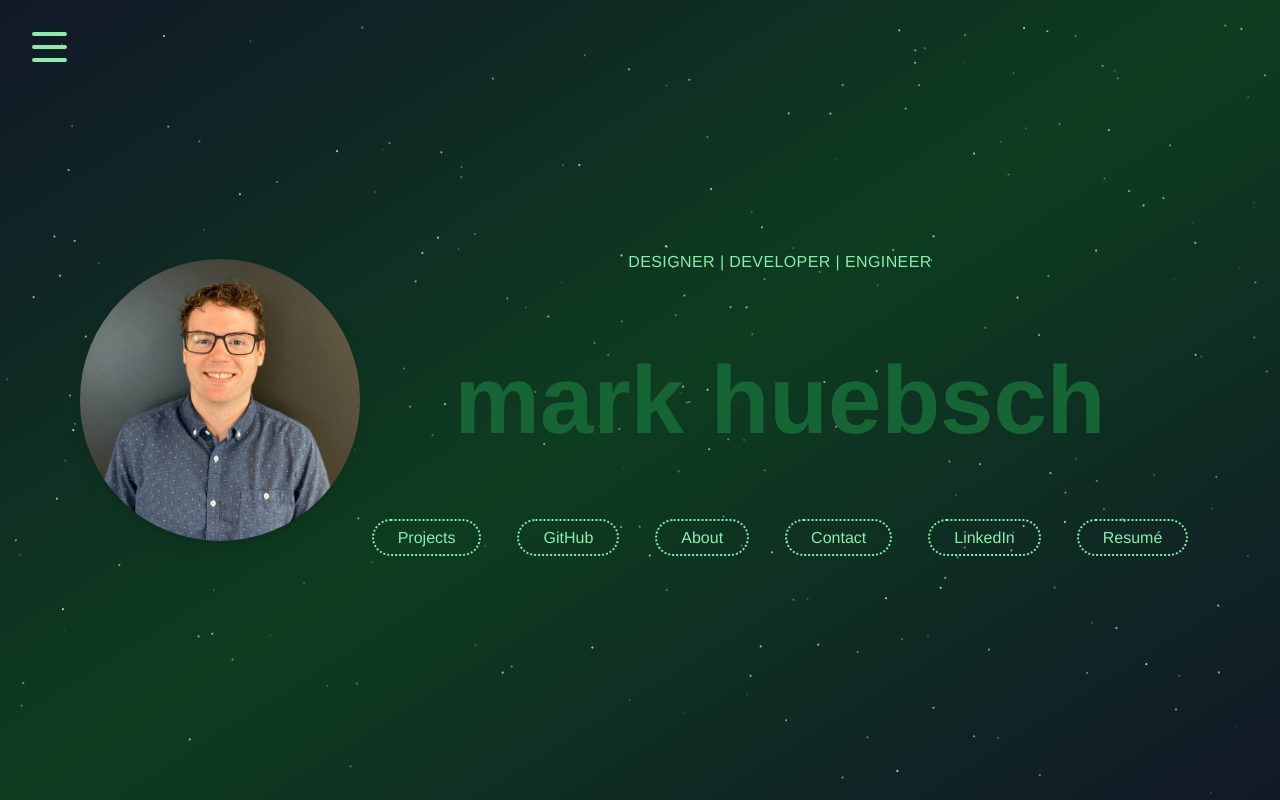
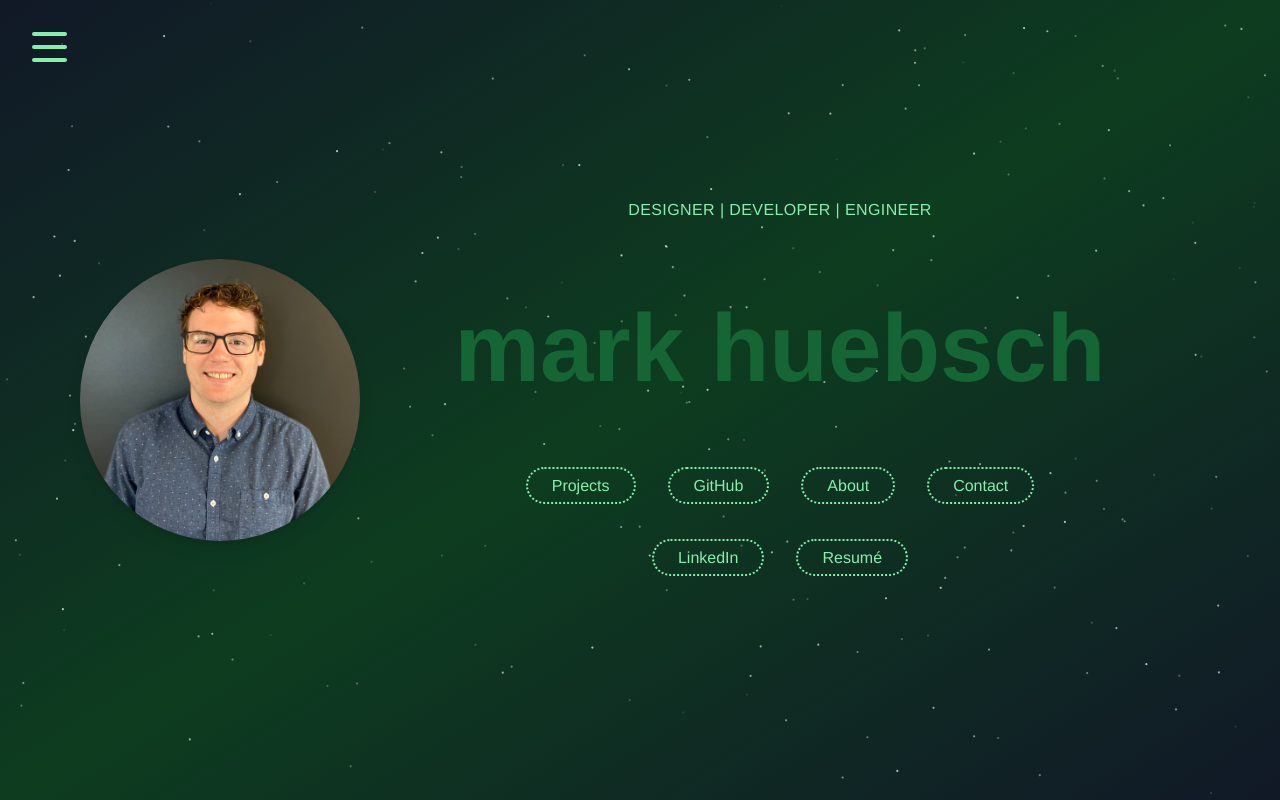
Before and after one commit to mhuebsch/myDevWebsite, a Next.js app: page / in a window 1280 px wide. Built offline with nearby package versions, Linux system fonts and the light colour scheme.

Commit message:
add flex-wrap, adjust margins for home nav links

```diff
--- a/app/page.js
+++ b/app/page.js
@@ -1,7 +1,8 @@
 import React from 'react';
 import Link from 'next/link';
 
-const linkClassName = "duration-500 text-green-300 hover:text-sky-400";
+const linkClassName = 'duration-500 text-green-300 hover:text-sky-400';
+const listItemClassName = 'mb-1 sm:mb-8 mx-2';
 
 function Header({ title }) {
   return (
@@ -29,17 +30,14 @@ export default function HomePage() {
           mark huebsch
         </h1>
 
-        <nav className="home-nav-links my-4 sm:my-16 animate-fade-in-delayed">
-          <ul className="flex flex-col sm:flex-row items-center justify-center gap-10 sm:gap-4">
-            <li>
-              <Link
-                href="/projects"
-                className={linkClassName}
-              >
+        <nav className="home-nav-links my-4 sm:my-16 animate-fade-in-delayed w-full max-w-screen-sm sm:max-w-prose">
+          <ul className="flex flex-col flex-wrap sm:flex-row items-center justify-center gap-10 sm:gap-4 max-w-screen-sm">
+            <li className={listItemClassName}>
+              <Link href="/projects" className={linkClassName}>
                 Projects
               </Link>
             </li>
-            <li>
+            <li className={listItemClassName}>
               <Link
                 href="https://github.com/mhuebsch"
                 target="_blank"
@@ -48,23 +46,17 @@ export default function HomePage() {
                 GitHub
               </Link>
             </li>
-            <li>
-              <Link
-                href="/about"
-                className={linkClassName}
-              >
+            <li className={listItemClassName}>
+              <Link href="/about" className={linkClassName}>
                 About
               </Link>
             </li>
-            <li>
-              <Link
-                href="/contact"
-                className={linkClassName}
-              >
+            <li className={listItemClassName}>
+              <Link href="/contact" className={linkClassName}>
                 Contact
               </Link>
             </li>
-            <li>
+            <li className={listItemClassName}>
               <Link
                 href="https://www.linkedin.com/in/markhuebsch/"
                 target="_blank"
@@ -73,7 +65,7 @@ export default function HomePage() {
                 LinkedIn
               </Link>
             </li>
-            <li>
+            <li className={listItemClassName}>
               <Link
                 href="/mark-huebsch-resume.pdf"
                 target="_blank"
--- a/styles/globals.scss
+++ b/styles/globals.scss
@@ -1,6 +1,5 @@
 .home-nav-links {
   li {
-    margin: 0px 10px;
     a {
       border: 2px dotted;
       border-radius: 24px;
```
